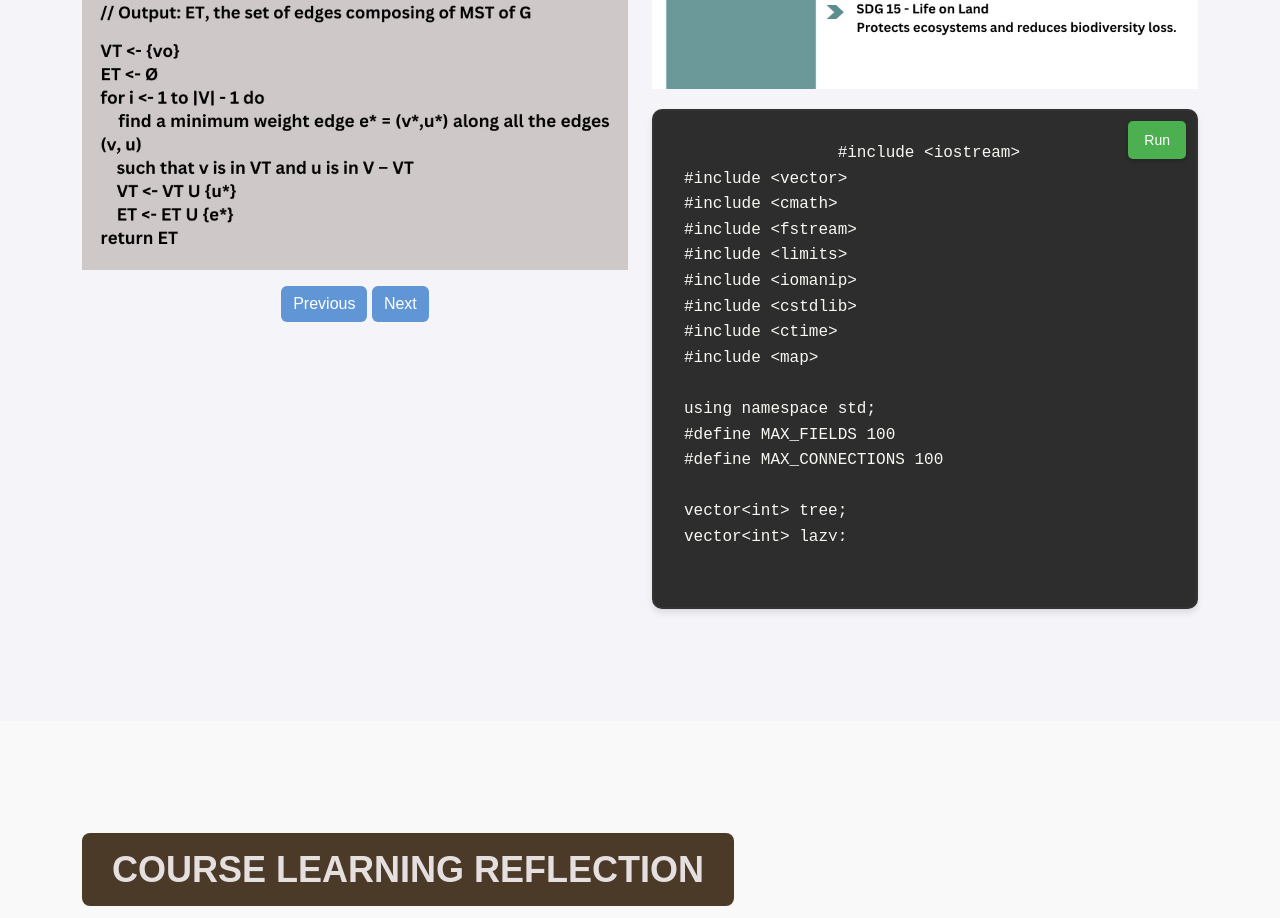
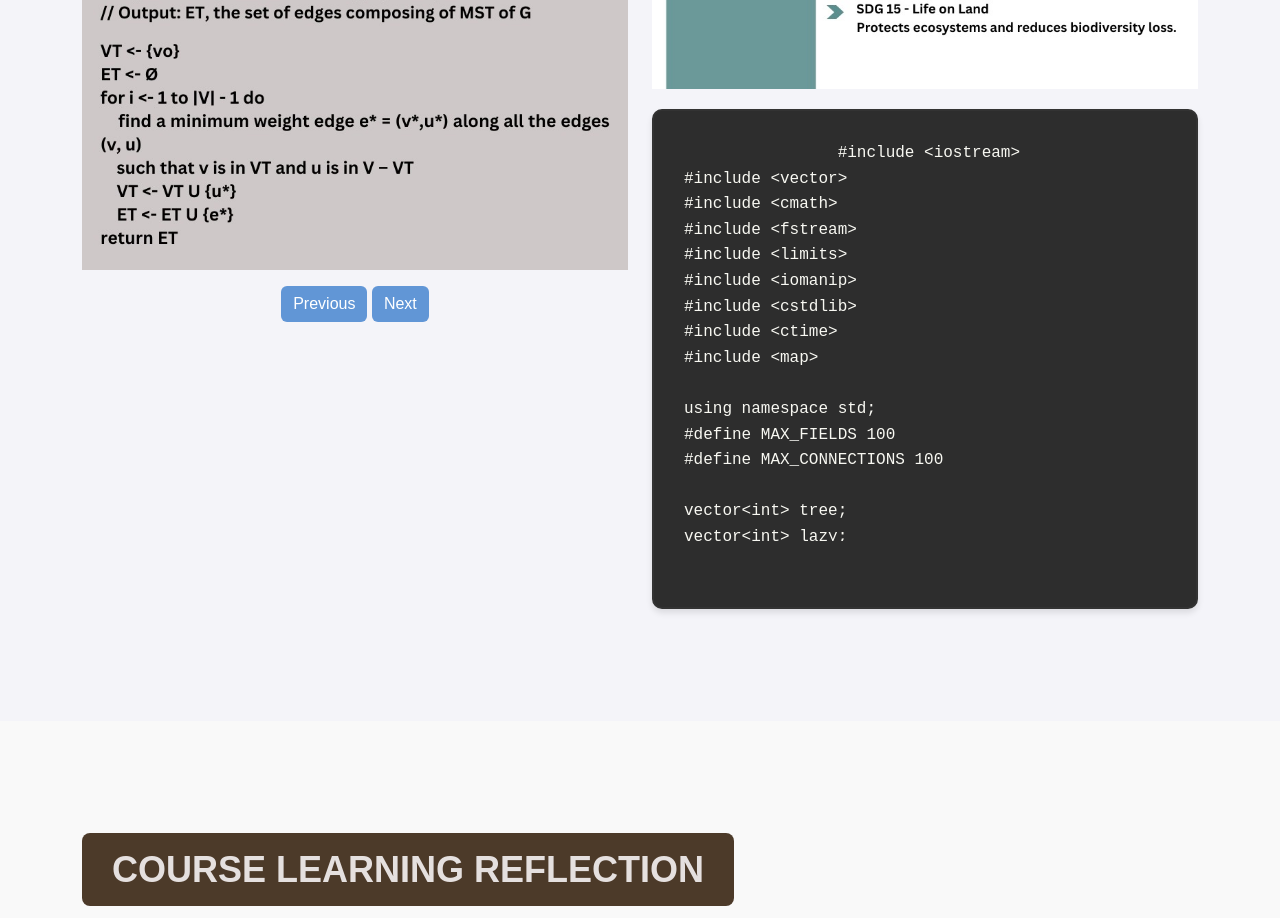
Before and after one commit to BhavanaSherekar/portfolio2.github.io, a plain HTML site: page index.html in a window 1280 px wide. Shown: the part 7120-8038 px from the top of the page. Drawn offline with nearby package versions, Linux system fonts and the light colour scheme.

Commit message:
Update index.html

```diff
--- a/index.html
+++ b/index.html
@@ -591,7 +591,7 @@ https://templatemo.com/tm-567-nomad-force
                     <body>
 
                         <div class="code-editor">
-                            <button class="run-btn" onclick="runCode()">Run</button>
+
                             <textarea id="codeArea">
                 #include <iostream>
 #include <vector>
```
